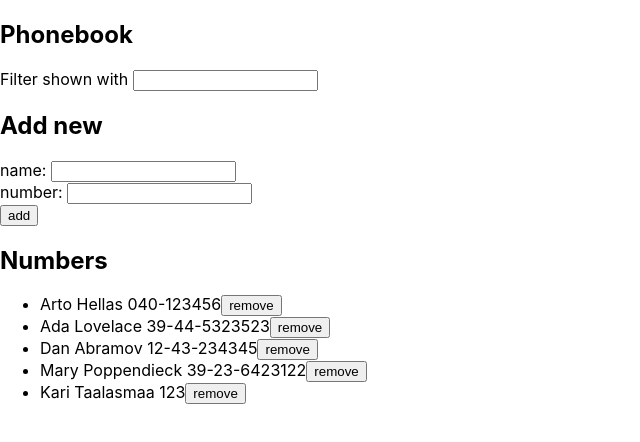
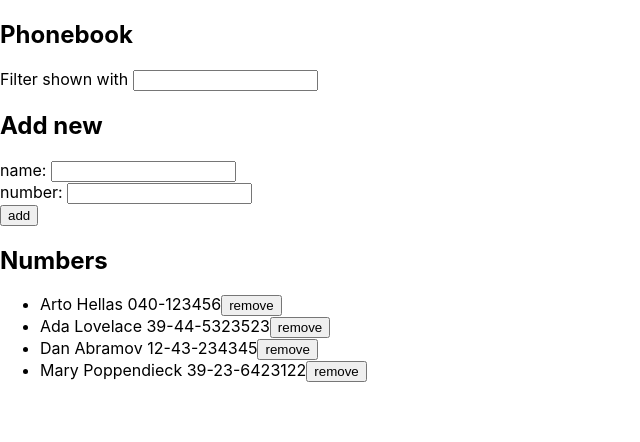
Before and after one commit to Kargamborgh/fullstackmooc, a React (Create React App) app in the folder osa2/puhelinluettelo/: page / in a window 1280 px wide. Shown: the top 442 px of the page, without its empty margins (0-640 px from the left). Built offline with nearby package versions, Linux system fonts and the light colour scheme; data requests are answered from the project's data file.

Commit message:
2.17 tehty featuring window.confirm

```diff
--- a/osa2/puhelinluettelo/db.json
+++ b/osa2/puhelinluettelo/db.json
@@ -19,11 +19,6 @@
       "name": "Mary Poppendieck",
       "number": "39-23-6423122",
       "id": 4
-    },
-    {
-      "name": "Kari Taalasmaa",
-      "number": "123",
-      "id": 5
     }
   ]
 }
--- a/osa2/puhelinluettelo/src/App.js
+++ b/osa2/puhelinluettelo/src/App.js
@@ -46,11 +46,13 @@ const App = () => {
     const url = `http://localhost:3001/persons/${id}`
     const person = persons.find(p => p.id === id)
 
+    if (window.confirm(`Delete ${person.name}?`)) {
     personService
     .remove(id)
     .then(returnedPerson => {
       setPersons(persons.filter(n => n.id !== id))
     })
+  }
   }
 
   const personsToShow = persons.filter(person => person.name.toLowerCase().includes(`${filterValue}`))
```
